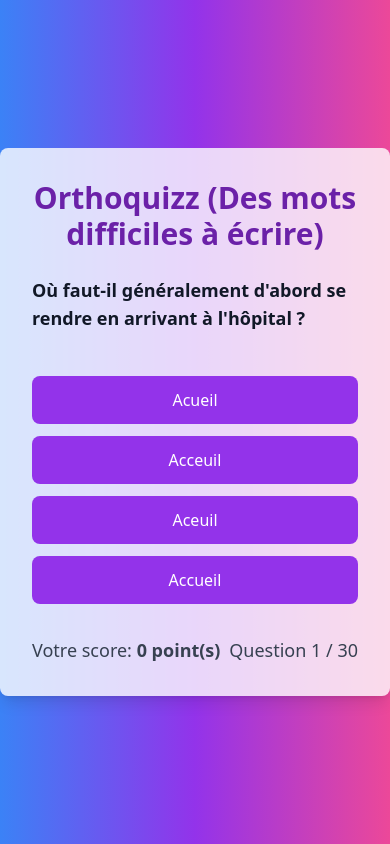
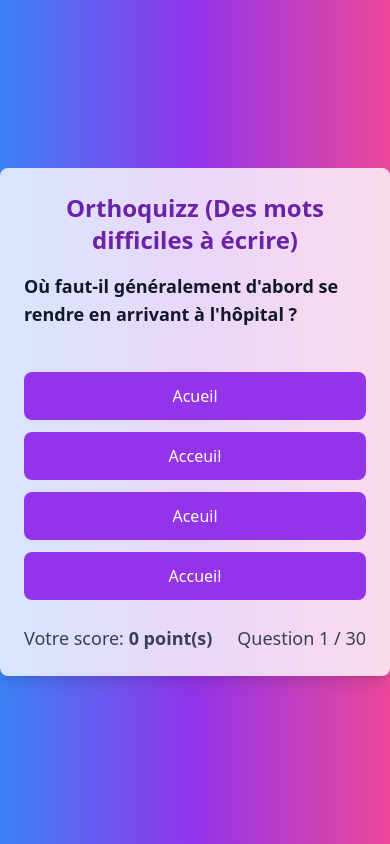
Before and after one commit to val--/family-quiz, a Next.js app: page /quiz in a window 390 px wide. Built offline with nearby package versions, Linux system fonts and the light colour scheme.

Commit message:
Text and margin reduction to fit on small screen

```diff
--- a/app/components/quiz.tsx
+++ b/app/components/quiz.tsx
@@ -28,15 +28,15 @@ const Quiz: React.FC<QuizProps> = ({ title, questions }) => {
 
   return (
     <div className="min-h-screen flex items-center justify-center bg-gradient-to-r from-blue-500 via-purple-600 to-pink-500">
-      <div className="container max-w-2xl bg-white bg-opacity-80 shadow-lg rounded-lg p-8">
-        <h2 className="text-3xl font-bold mb-6 text-center text-purple-800">{title}</h2>
+      <div className="container max-w-2xl bg-white bg-opacity-80 shadow-lg rounded-lg p-6">
+        <h2 className="text-2xl font-bold mb-4 text-center text-purple-800">{title}</h2>
         {!showResult ? (
           <div>
             <Question
               question={questions[currentQuestionIndex]}
               handleAnswer={handleAnswer}
             />
-            <div className="flex justify-between mt-8 text-lg text-gray-700">
+            <div className="flex justify-between mt-6 text-lg text-gray-700">
               <p>Votre score: <strong>{score} point(s)</strong></p>
               <p>Question {currentQuestionIndex + 1} / {questions.length}</p>
             </div>
```
